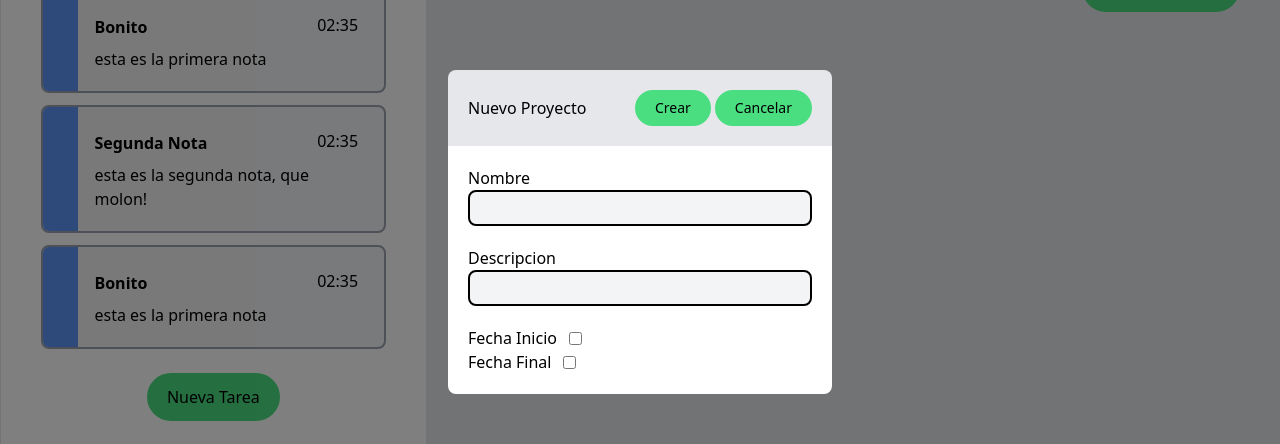
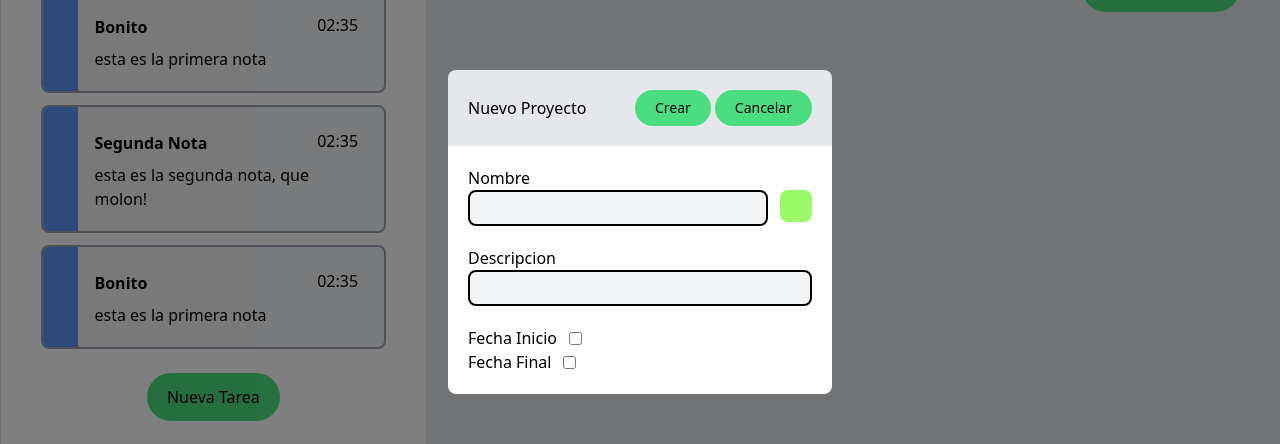
Before and after one commit to Stel0r/NIMETproject, a React (Vite) app in the folder frontend/: page /Projects in a window 1280 px wide. Shown: the part 168-612 px from the top of the page. Built offline with nearby package versions, Linux system fonts and the light colour scheme.

Commit message:
code cleaning

```diff
--- a/frontend/src/components/Modals/NewProjectModal.tsx
+++ b/frontend/src/components/Modals/NewProjectModal.tsx
@@ -1,4 +1,6 @@
-import React, { FormEvent, useState } from 'react'
+import { FormEvent, useContext, useState } from 'react'
+import ColorSelect from '../Utils/ColorSelect'
+import { AppContext } from '../../context/AppContext'
 
 interface NewProjectModalProps {
     show: (bool: boolean) => void
@@ -6,10 +8,13 @@ interface NewProjectModalProps {
 
 function NewProjectModal({ show }: NewProjectModalProps) {
 
+    const appContext = useContext(AppContext)
+
     const [initDateTime, setInitDateTime] = useState(false)
     const [finalDateTime, setFinalDateTime] = useState(false)
     const [initDate, setInitDate] = useState(false)
     const [finalDate, setFinalDate] = useState(false)
+    const [color,setColor] = useState(appContext.colores[0])
 
     function handleSubmit(e: FormEvent<HTMLFormElement>) {
         e.preventDefault()
@@ -17,21 +22,25 @@ function NewProjectModal({ show }: NewProjectModalProps) {
 
     return (
         <div className="modal fixed h-full w-full top-0 left-0 bg-black bg-opacity-50 flex items-center">
-            <div className="modal-window w-96 m-auto rounded-lg overflow-hidden ">
-                <div className="modal-head bg-gray-200 p-5 flex items-center">
+            <div className="modal-window w-96 m-auto ">
+                <div className="modal-head bg-gray-200 p-5 flex items-center rounded-t-lg">
                     <span>Nuevo Proyecto</span>
                     <button form="form" className="ms-auto rounded-full bg-green-400 mr-1  px-5 py-2 text-sm">Crear</button>
                     <button onClick={() => { show(false) }} className=" rounded-full bg-green-400 px-5 py-2 text-sm">Cancelar</button>
                 </div>
-                <div className="modal-bod bg-white p-5">
+                <div className="modal-bod bg-white p-5 rounded-b-lg">
                     <form id="form" onSubmit={(e) => handleSubmit(e)}>
                         <p>Nombre</p>
-                        <input type="text" name="name" className="bg-gray-100 border-2 border-black w-full text-md p-1 rounded-lg mb-5" />
+                        <div className='flex gap-3'>
+                            <input type="text" name="name" className="bg-gray-100 border-2 border-black w-full text-md p-1 rounded-lg mb-5" />
+                            <ColorSelect set={setColor} colors={appContext.colores} initial={color}></ColorSelect>
+
+                        </div>
                         <p>Descripcion</p>
                         <input type="text" name="desc" className="bg-gray-100 border-2 border-black w-full text-md p-1 rounded-lg mb-5" />
                         <div className='flex items-center'>
                             <span>Fecha Inicio</span>
-                            <input type="checkbox" className='ms-3' onChange={(e) => { setInitDate(e.currentTarget.checked);setInitDateTime(false) }} />
+                            <input type="checkbox" className='ms-3' onChange={(e) => { setInitDate(e.currentTarget.checked); setInitDateTime(false) }} />
                         </div>
                         {initDate &&
                             <div className="flex justify-evenly items-center">
@@ -44,7 +53,7 @@ function NewProjectModal({ show }: NewProjectModalProps) {
                         }
                         <div className='flex items-center'>
                             <span>Fecha Final</span>
-                            <input type="checkbox" className='ms-3' onChange={(e) => { setFinalDate(e.currentTarget.checked);setFinalDateTime(false) }} />
+                            <input type="checkbox" className='ms-3' onChange={(e) => { setFinalDate(e.currentTarget.checked); setFinalDateTime(false) }} />
                         </div>
                         {finalDate &&
                             <div className="flex justify-evenly items-center">
--- a/frontend/src/components/ProjectsList/ProjectsList.tsx
+++ b/frontend/src/components/ProjectsList/ProjectsList.tsx
@@ -1,4 +1,4 @@
-import { FormEvent, useState } from "react"
+import { useState } from "react"
 import NewProjectModal from "../Modals/NewProjectModal"
 
 function ProjectsList() {
--- a/frontend/src/components/TaskCard/TaskCard.tsx
+++ b/frontend/src/components/TaskCard/TaskCard.tsx
@@ -1,4 +1,4 @@
-import { ChangeEvent, useEffect, useRef, useState, useContext } from 'react'
+import { useEffect, useRef, useState, useContext } from 'react'
 import ColorSelect from '../Utils/ColorSelect'
 import utils from "../../styles/util.module.css"
 import anim from "./taskcardAnim.module.css"
@@ -12,8 +12,7 @@ interface TaskCardProps {
 function TaskCard({ task }: TaskCardProps) {
 
     const ref = useRef<HTMLTextAreaElement>(null)
-    const colores = ["#9cfa69", "#5b96f5", "#9e5bf5", "#f75ced", "#fa6182", "#69faf0"]
-    const [color, setColor] = useState(colores[0])
+    const [color, setColor] = useState("")
     const [titulo, setTitulo] = useState("")
     const [desc, setDesc] = useState("")
     const [hora, setHora] = useState("")
@@ -40,6 +39,7 @@ function TaskCard({ task }: TaskCardProps) {
                 setMinutos(minutos)
             }
         }
+    // eslint-disable-next-line react-hooks/exhaustive-deps
     }, [])
 
     function checkHeight() {
@@ -67,6 +67,7 @@ function TaskCard({ task }: TaskCardProps) {
                 setDesc(desc.toString())
                 task.descripcion = desc.toString()
             }
+            task.color = color
             if ((hora && minutos)) {
                 setHora(hora.toString())
                 setMinutos(minutos.toString())
@@ -124,12 +125,12 @@ function TaskCard({ task }: TaskCardProps) {
                                 <path d="M10.185,1.417c-4.741,0-8.583,3.842-8.583,8.583c0,4.74,3.842,8.582,8.583,8.582S18.768,14.74,18.768,10C18.768,5.259,14.926,1.417,10.185,1.417 M10.185,17.68c-4.235,0-7.679-3.445-7.679-7.68c0-4.235,3.444-7.679,7.679-7.679S17.864,5.765,17.864,10C17.864,14.234,14.42,17.68,10.185,17.68 M10.824,10l2.842-2.844c0.178-0.176,0.178-0.46,0-0.637c-0.177-0.178-0.461-0.178-0.637,0l-2.844,2.841L7.341,6.52c-0.176-0.178-0.46-0.178-0.637,0c-0.178,0.176-0.178,0.461,0,0.637L9.546,10l-2.841,2.844c-0.178,0.176-0.178,0.461,0,0.637c0.178,0.178,0.459,0.178,0.637,0l2.844-2.841l2.844,2.841c0.178,0.178,0.459,0.178,0.637,0c0.178-0.176,0.178-0.461,0-0.637L10.824,10z"></path>
                             </svg>
                         </button>
-                        <ColorSelect set={cambiarColor} colors={colores} initial={task.color}></ColorSelect>
+                        <ColorSelect set={cambiarColor} colors={appContext.colores} initial={task.color}></ColorSelect>
                     </div>
                 </form>
                 :
                 <div className="flex overflow-hidden rounded-md">
-                    <div id="sidebar" className={`h-inherit ${anim.barAppear} `} style={{ backgroundColor: color }} onMouseEnter={(e) => { setShowOptions(true) }} onMouseLeave={(e) => { setShowOptions(false) }} onAnimationEnd={(e) => e.currentTarget.classList.replace(anim.barAppear, anim.sidebar)}>
+                    <div id="sidebar" className={`h-inherit ${anim.barAppear} `} style={{ backgroundColor: color }} onMouseEnter={() => { setShowOptions(true) }} onMouseLeave={() => { setShowOptions(false) }} onAnimationEnd={(e) => e.currentTarget.classList.replace(anim.barAppear, anim.sidebar)}>
                         {showOptions &&
                             <div className={`${anim.appear} flex flex-col items-center justify-evenly h-full`}>
                                 <button onClick={() => appContext.eliminarTask(task.id)}>
--- a/frontend/src/components/TasksPage/TasksView.tsx
+++ b/frontend/src/components/TasksPage/TasksView.tsx
@@ -1,20 +1,14 @@
 import { Outlet } from "react-router-dom"
 import styles from "./tasksView.module.css"
-import { FormEvent, useContext, useRef, useState } from "react"
+import { useContext, useRef } from "react"
 import TaskCard from "../TaskCard/TaskCard"
 import { AppContext } from "../../context/AppContext"
 
 
 function TasksView() {
 
-    const [showTaskCreation, setshowTaskCreation] = useState(false)
     const taskList = useRef(null)
     const appContext = useContext(AppContext)
-
-    const handleSubmit = (e: FormEvent) => {
-        e.preventDefault()
-        setshowTaskCreation(false)
-    }
 
     return (
         <div className="flex flex-nowrap min-h-full max-h-min w-full" >
@@ -25,7 +19,7 @@ function TasksView() {
                         {appContext.tasks?.map((tarea) => <TaskCard task={tarea} key={tarea.id} />)}
                     </div>
                     <button onClick={() => {
-                        appContext.crearTask({titulo:"",color:"#9cfa69",id:appContext.tasks?.length.toString()})
+                        appContext.crearTask({titulo:"",color:appContext.colores[0],id:appContext.tasks?.length.toString()})
                     }}
                     className="block m-auto rounded-full mt-4 bg-green-400 px-5 py-3 text-md">Nueva Tarea</button>
                 </div>
--- a/frontend/src/context/AppContext.tsx
+++ b/frontend/src/context/AppContext.tsx
@@ -3,56 +3,58 @@ import { Task } from "../Models/task"
 
 // eslint-disable-next-line @typescript-eslint/no-empty-interface
 
-interface AppContextValue{
-    user?:string
-    tasks:Task[]
-    crearTask:(arg0:Task) => void
-    actualizarTask:(arg0 :string,arg1:Task) => void
-    eliminarTask:(arg0:string) => void
+interface AppContextValue {
+    user?: string
+    tasks: Task[]
+    crearTask: (arg0: Task) => void
+    actualizarTask: (arg0: string, arg1: Task) => void
+    eliminarTask: (arg0: string) => void
+    colores:string[]
 }
 
-export const AppContext = createContext<AppContextValue>({crearTask:(task)=>{return},actualizarTask:(id,task)=>{return},tasks:[],eliminarTask:(id)=>{return}})
+export const AppContext = createContext<AppContextValue>({ crearTask: (task) => { return }, actualizarTask: (id, task) => { return }, tasks: [], eliminarTask: (id) => { return },colores:[]})
 
-export function AppContextProvider({children} : any){
+export function AppContextProvider({ children }: {children:React.ReactNode}) {
 
     const [user, setUser] = useState("Stelor")
-    const [tasks,setTasks] = useState<Task[]>([
+    const [tasks, setTasks] = useState<Task[]>([
         {
-            id:"0",
-            titulo:"Bonito",
-            descripcion:"esta es la primera nota",
+            id: "0",
+            titulo: "Bonito",
+            descripcion: "esta es la primera nota",
             fechaFin: new Date(),
-            color:"#5b96f5"
+            color: "#5b96f5"
         },
         {
-            id:"1",
-            titulo:"Segunda Nota",
-            descripcion:"esta es la segunda nota, que molon!",
+            id: "1",
+            titulo: "Segunda Nota",
+            descripcion: "esta es la segunda nota, que molon!",
             fechaFin: new Date(),
-            color:"#5b96f5"
+            color: "#5b96f5"
         },
         {
-            id:"2",
-            titulo:"Bonito",
-            descripcion:"esta es la primera nota",
+            id: "2",
+            titulo: "Bonito",
+            descripcion: "esta es la primera nota",
             fechaFin: new Date(),
-            color:"#5b96f5"
+            color: "#5b96f5"
         },
     ])
+    const colores = ["#9cfa69", "#5b96f5", "#9e5bf5", "#f75ced", "#fa6182", "#69faf0"]
 
-    function crearTarea(tarea:Task){
-        setTasks([...tasks,tarea])
+    function crearTarea(tarea: Task) {
+        setTasks([...tasks, tarea])
     }
 
-    function actualizarTarea(id:string,nuevaTarea:Task){
-        setTasks(tasks.map((tarea)=>tarea.id === nuevaTarea.id ? nuevaTarea:tarea))
+    function actualizarTarea(id: string, nuevaTarea: Task) {
+        setTasks(tasks.map((tarea) => tarea.id === nuevaTarea.id ? nuevaTarea : tarea))
     }
 
-    function eliminarTarea(id:string){
-        setTasks(tasks.filter((tarea)=> tarea.id != id))
+    function eliminarTarea(id: string) {
+        setTasks(tasks.filter((tarea) => tarea.id != id))
     }
 
-    return (<AppContext.Provider value={{user:"stelor",tasks:tasks,crearTask:crearTarea,actualizarTask:actualizarTarea,eliminarTask:eliminarTarea}}>
+    return (<AppContext.Provider value={{ user: user, tasks: tasks, crearTask: crearTarea, actualizarTask: actualizarTarea, eliminarTask: eliminarTarea,colores:colores }}>
         {children}
     </AppContext.Provider>)
 }
```
